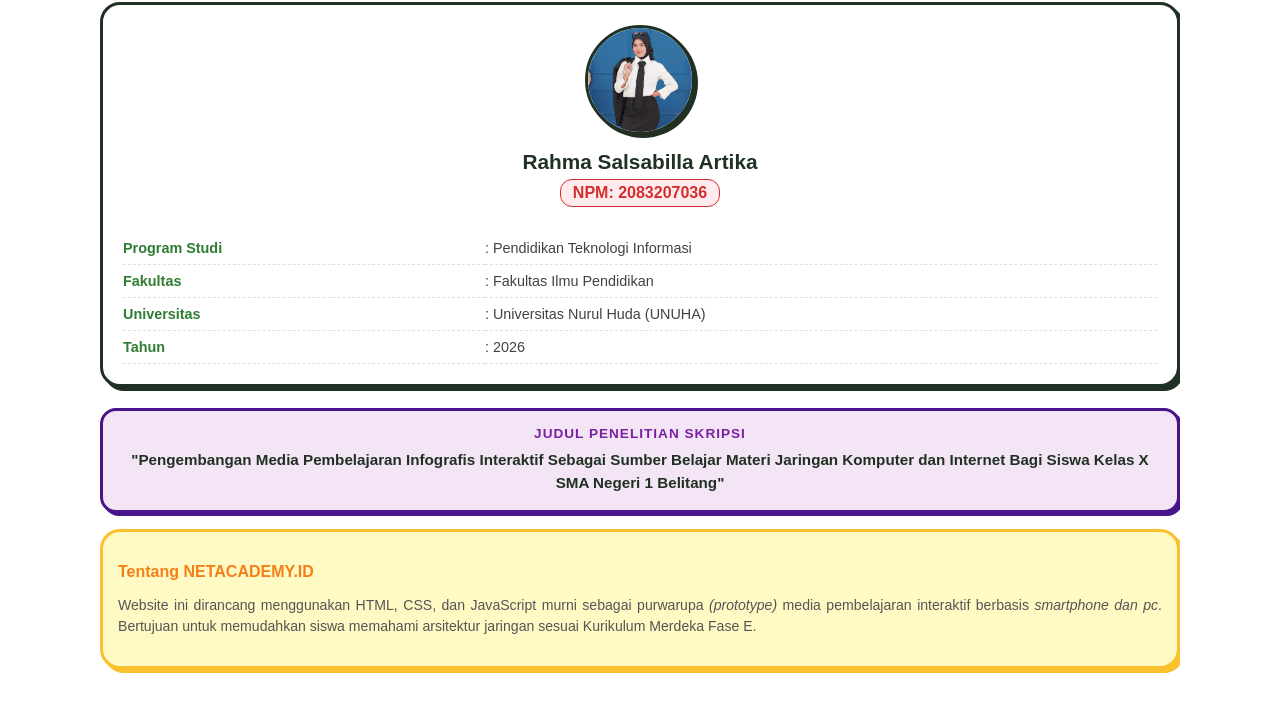
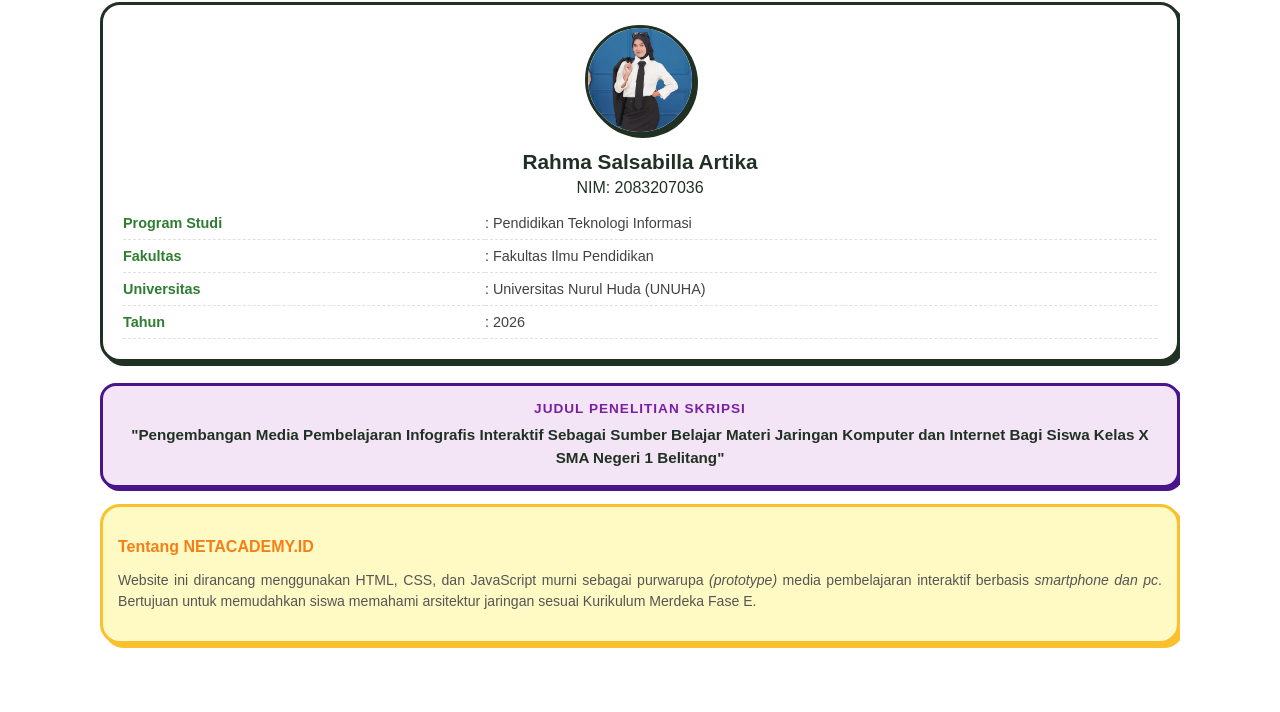
Before and after one commit to rslsartka29/NETACADEMY.ID, a plain HTML site: page Jaringan Komputer dan Internet/profil.html in a window 1280 px wide. Shown: the part 80-792 px from the top of the page. Drawn offline with Linux system fonts and the light colour scheme.

Commit message:
Change label from NPM to NIM in profil.html

```diff
--- a/Jaringan Komputer dan Internet/profil.html
+++ b/Jaringan Komputer dan Internet/profil.html
@@ -132,7 +132,7 @@
                 </div>
 
                 <div class="nama-pengembang">Rahma Salsabilla Artika</div>
-                <div class="npm-pengembang">NPM: 2083207036</div>
+                <div class="nim-pengembang">NIM: 2083207036</div>
 
                 <table class="bio-table">
                     <tr>
```
